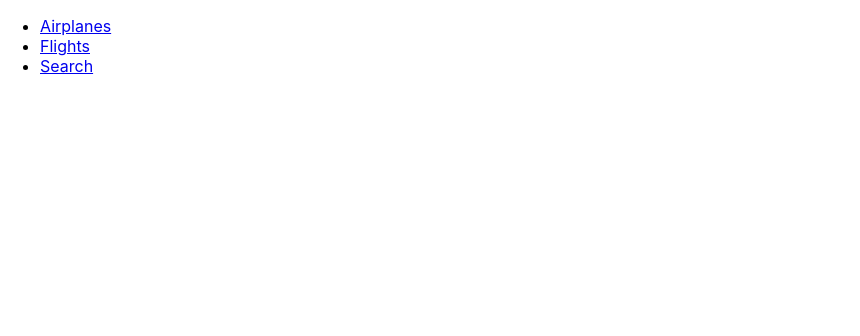
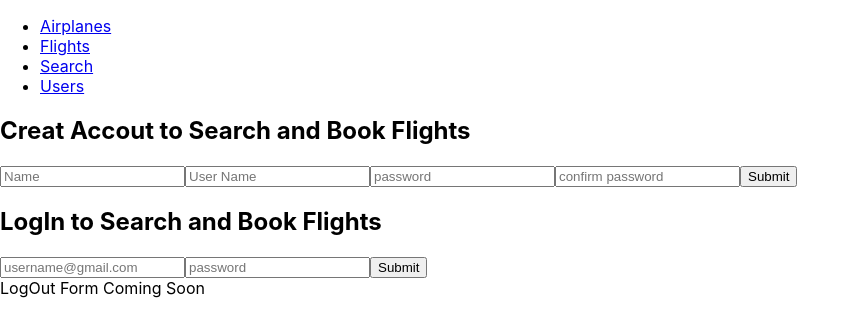
Before and after one commit to BernardoMar/Flights-Client, a React (Create React App) app: page /users in a window 1280 px wide. Shown: the top 336 px of the page, without its empty margins (0-860 px from the left). Built offline with nearby package versions, Linux system fonts and the light colour scheme; no server answers.

Commit message:
please please work

```diff
--- a/src/components/App.js
+++ b/src/components/App.js
@@ -10,6 +10,7 @@ import Airplanes from './Airplanes';
 import Flights from './Flights';
 import Search from './Search';
 import FlightDetail from "./FlightDetail";
+import Users from './Users'
 
 function App() {
   return (
@@ -25,6 +26,9 @@ function App() {
           <li>
             <Link to="/search">Search</Link>
           </li>
+          <li>
+            <Link to="/users">Users</Link>
+          </li>
         </ul>
 
         <Switch>
@@ -37,6 +41,9 @@ function App() {
           <Route path="/search">
             <Search />
           </Route>
+          <Route path="/users">
+            <Users />
+          </Route>
           <Route path="/flights/:flightId">
             <FlightDetail />
           </Route>
@@ -44,6 +51,7 @@ function App() {
       </div>
     </Router>
 
+
   );
 }
 
--- /dev/null
+++ b/src/components/Users.js
@@ -0,0 +1,127 @@
+import React, {Component} from 'react';
+import { Link } from 'react-router-dom';
+import axios from 'axios';
+
+const SERVER_URL_USERS = 'http://localhost:3000/users.json';
+
+
+class Users extends Component{
+  constructor() {
+    super();
+    this.state={users: []};
+    this.saveUser = this.saveUser.bind(this);
+  };
+
+  componentDidMount() {
+    const fetchUsers = () => {
+      axios(SERVER_URL_USERS).then((response) => {
+        this.setState({users: response.data});
+        setTimeout(fetchUsers, 5000);
+      });
+    };
+    fetchUsers();
+  }
+
+  saveUser(name, user, password) {
+    axios.post(SERVER_URL_USERS, {user:{name: name, email: user, password: password}}).then((response) => {this.setState({users: [...this.state.users, response.data]});
+  });
+  };
+
+  render() {
+    return(
+      <div>
+          <SignUp onSubmit={this.saveUser} />
+          <Login />
+          <LogOut />
+      </div>
+    );
+  }
+}
+
+///////////////////////////////////////////////////////////////////////////////////////////////
+///////////////////////////////////////////////////////////////////////////////////////////////
+
+class SignUp extends Component {
+  constructor() {
+    super();
+    this.state = {
+      name: '',
+      userName: '',
+      password: ''
+    };
+    this._handleChangeUserName = this._handleChangeUserName.bind(this)
+    this._handleChangeName = this._handleChangeName.bind(this)
+    this._handleChangePassword = this._handleChangePassword.bind(this)
+    this._handleChangePasswordConfirmation = this._handleChangePasswordConfirmation.bind(this)
+    this._handleSubmit = this._handleSubmit.bind(this)
+  }
+
+_handleChangeUserName(event) {
+  this.setState({userName: event.target.value});
+}
+_handleChangeName(event) {
+  this.setState({name: event.target.value});
+}
+_handleChangePassword(event) {
+  this.setState({password: event.target.value});
+}
+_handleChangePasswordConfirmation(event) {
+  if (event.target.value === this.state.password) {
+    this.setState({password: event.target.value});
+    console.log('password stored');
+  } else {
+    console.log('password incorrect'); //TODO: FIX THIS
+  };
+};
+
+_handleSubmit(event) {
+  event.preventDefault();
+  this.props.onSubmit(this.state.name, this.state.userName, this.state.password);
+  this.setState({userName: '', password: ''});
+};
+
+  render() {
+    return(
+      <div>
+        <h2>Creat Accout to Search and Book Flights</h2>
+        <form onSubmit={this._handleSubmit}>
+          <input type="text" placeholder="Name" onChange={this._handleChangeName} required/>
+          <input type="text" placeholder="User Name" onChange={this._handleChangeUserName} required/>
+          <input type="password" onChange={this._handleChangePassword} required placeholder="password"/>
+          <input type="password" onChange={this._handleChangePasswordConfirmation} required placeholder="confirm password"/>
+          <input type="submit"/>
+        </form>
+      </div>
+    );
+  }
+}
+///////////////////////////////////////////////////////////////////////////////////////////////
+///////////////////////////////////////////////////////////////////////////////////////////////
+
+class Login extends Component {
+  render() {
+    return(
+
+      <div>
+        <h2>LogIn to Search and Book Flights</h2>
+        <input type="text" placeholder="username@gmail.com"/>
+        <input type="password" placeholder="password"/>
+        <input type="submit"/>
+      </div>
+
+    );
+  }
+}
+///////////////////////////////////////////////////////////////////////////////////////////////
+///////////////////////////////////////////////////////////////////////////////////////////////
+
+class LogOut extends Component {
+  render() {
+    return(
+      <div>
+        LogOut Form Coming Soon
+      </div>
+    );
+  }
+}
+export default Users;
```
